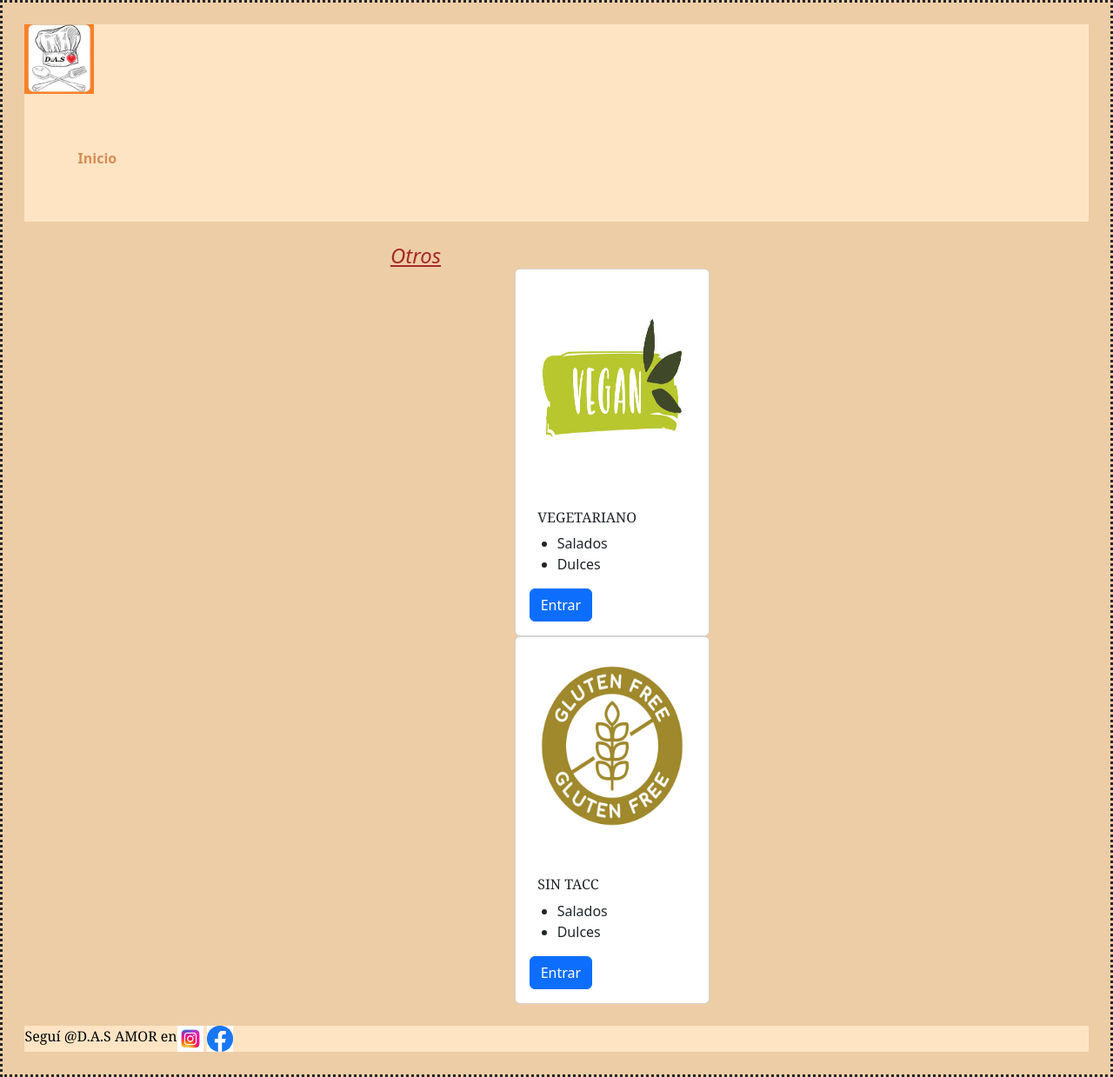
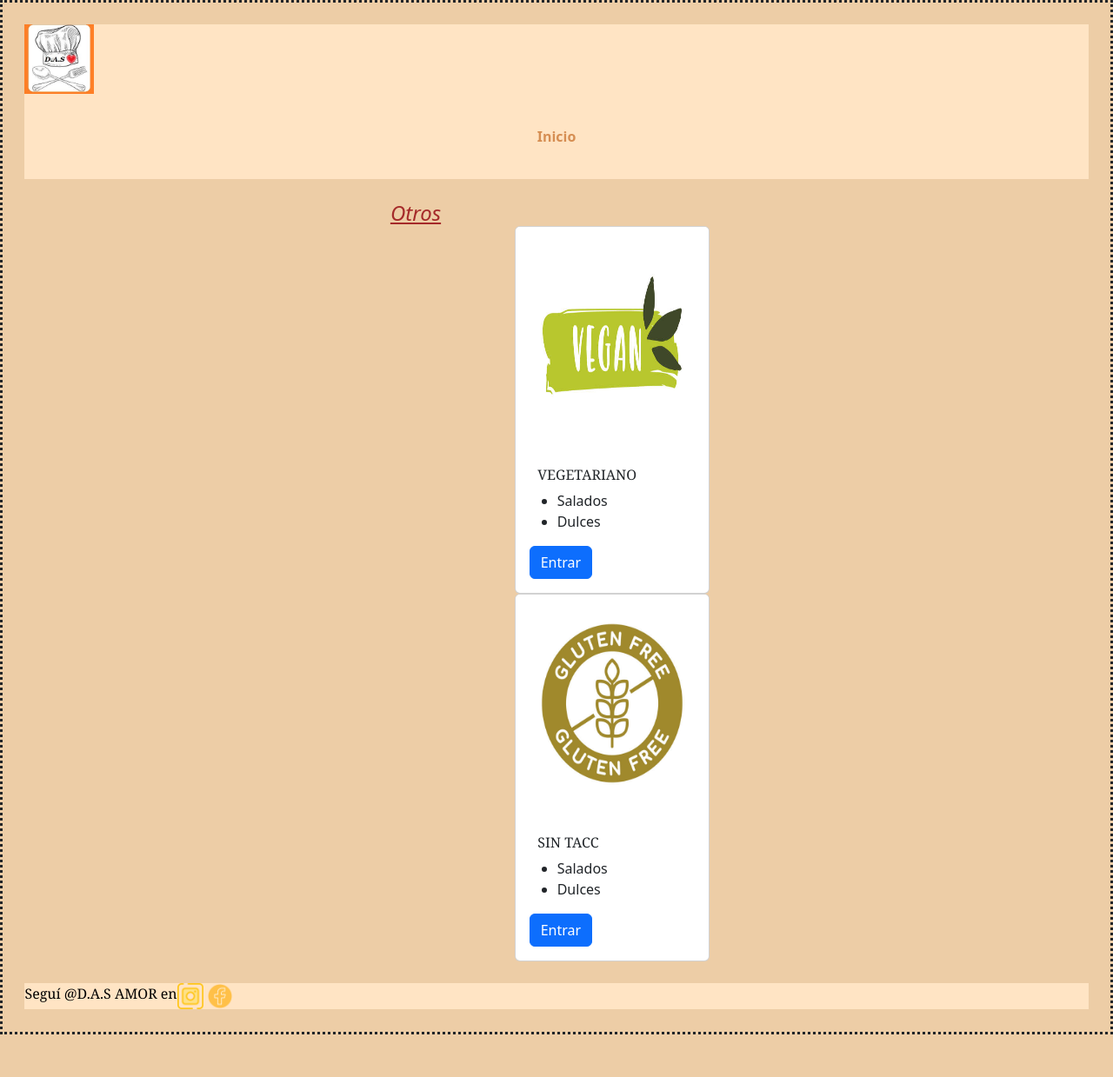
Before and after one commit to vsabrinad/mi_repositorio, a website: page pages/otros.html in a window 1280 px wide. Shown: the whole page at 87% size. After the commit the page ends 1190 px from the top, so only its background shows below. Drawn offline with nearby package versions, Linux system fonts and the light colour scheme.

Commit message:
cambio de logos de las redes

```diff
--- a/pages/otros.html
+++ b/pages/otros.html
@@ -51,8 +51,8 @@
     </main>
     <footer>Segu&iacute; @D.A.S AMOR en
       <label>
-        <img width="30" height="30" src="../assets/images/logo de instagram.jpg" alt="logo de la red social instagram">
-        <img width="30" height="30" src="../assets/images/logo de facebook.jpg" alt="logo de la red social facebook">
+        <img width="30" height="30" src="../assets/images/logoamarrilloinsta.png" alt="logo de la red social instagram">
+        <img width="30" height="30" src="../assets/images/logoamarillo face.png" alt="logo de la red social facebook">
       </label>
     </footer>
    <script src="https://cdn.jsdelivr.net/npm/bootstrap@5.3.2/dist/js/bootstrap.bundle.min.js" integrity="sha384-C6RzsynM9kWDrMNeT87bh95OGNyZPhcTNXj1NW7RuBCsyN/o0jlpcV8Qyq46cDfL" crossorigin="anonymous"></script>
--- a/sass/layout/_layout.scss
+++ b/sass/layout/_layout.scss
@@ -16,14 +16,16 @@ header{
     }
     nav{
         display: flex;
+        justify-content: space-around;
+
     }
     .pagina{
         display: flex;
-        justify-content: baseline;
         color: rgb(214, 142, 83);
         font-weight: bolder;
         text-decoration: none;
-        padding: 5%;
+        padding: 3%;
+
     }
     .pagina:hover{
         background-color: chocolate;
```
Also changed, not shown: index.html (+2 -2 lines), pages/quienessomos.html (+2 -2 lines), pages/recetasdulces.html (+2 -2 lines), pages/recetassaladas.html (+2 -2 lines), assets/images/carnes.jpg (deleted), assets/images/fondo de corazones.webp (deleted), assets/images/logo de facebook.jpg (deleted), assets/images/logo de instagram.jpg (deleted), assets/images/logoamarillo face.png (added), assets/images/logoamarrilloinsta.png (added), assets/images/nuevologoface.png (deleted), assets/images/nuevologoinsta.png (deleted), css/styles.css, 1 other file.
